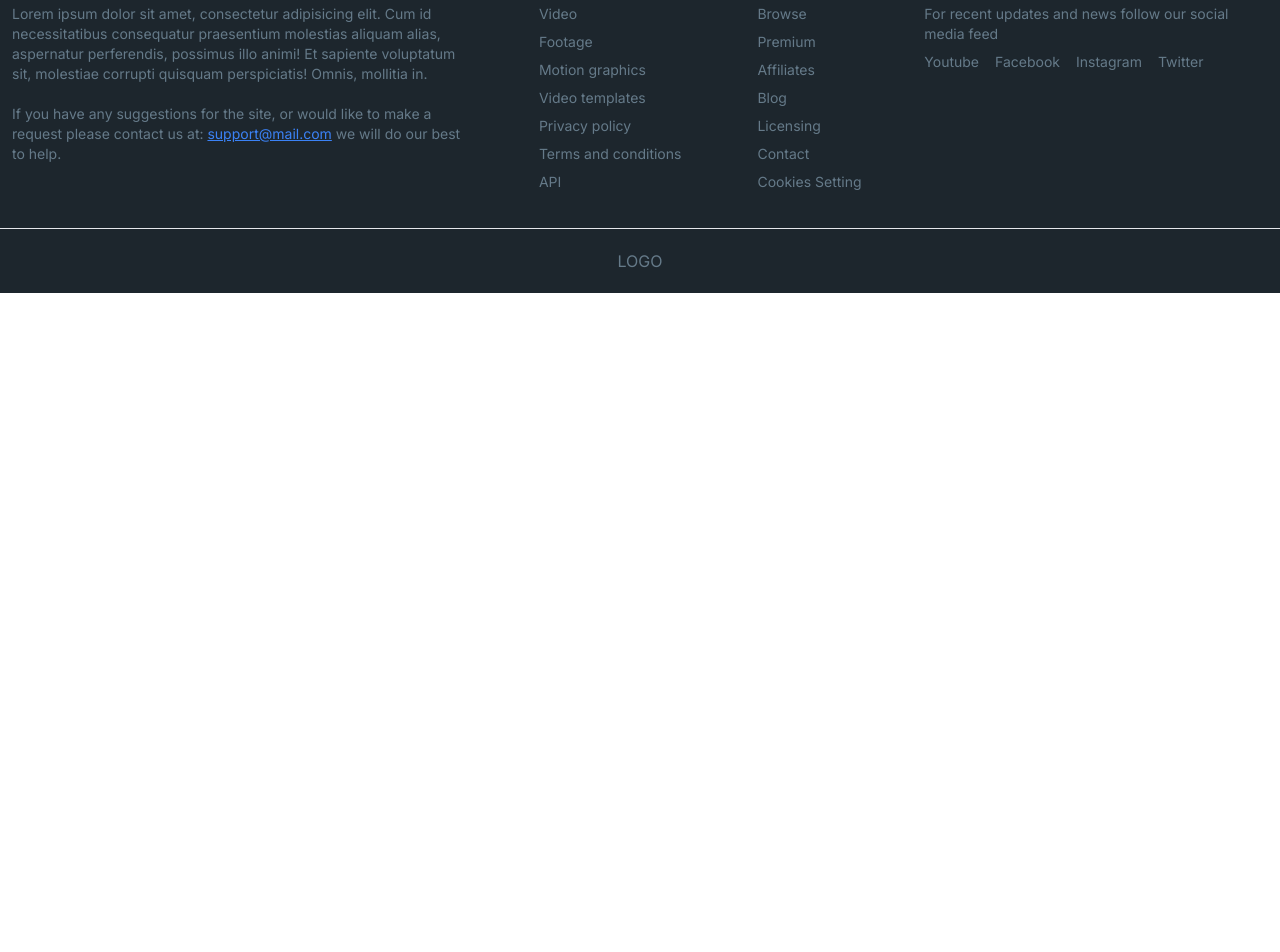
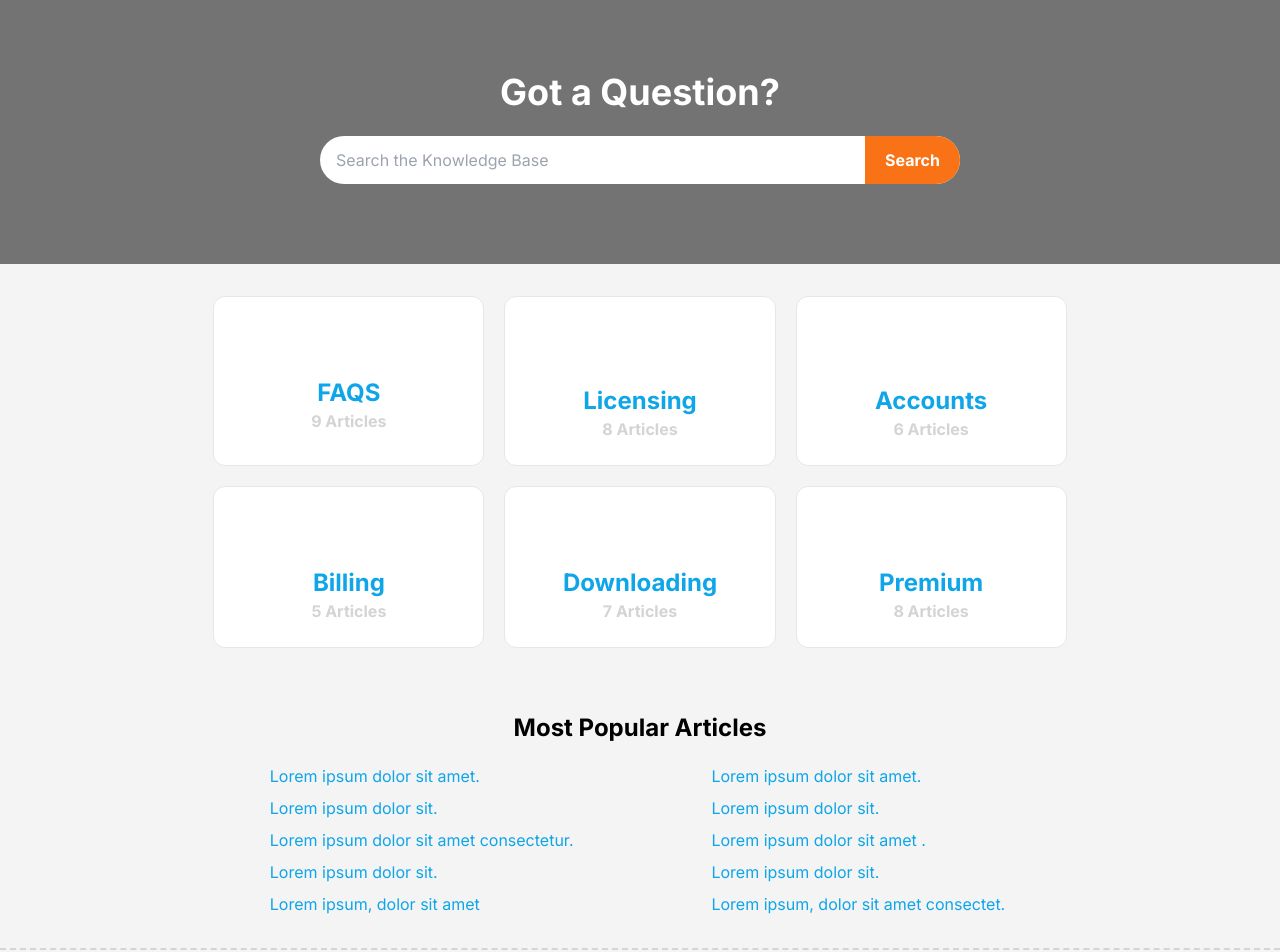
Before and after one commit to itse4elhaam/SoundVid, a Next.js app: page /help in a window 1280 px wide. Shown: the part 560-1512 px from the top of the page. Before the commit the page ends 853 px from the top, so only its background shows below. Built offline with nearby package versions, Linux system fonts and the light colour scheme.

Commit message:
help us page

```diff
--- /dev/null
+++ b/src/app/help/layout.tsx
@@ -0,0 +1,28 @@
+import type { Metadata } from "next";
+import { Inter } from "next/font/google";
+import HelpPageFooter from "src/components/Help Page/Footer";
+import HelpPageHeader from "src/components/Help Page/Header";
+
+
+const inter = Inter({ subsets: ["latin"] });
+
+export const metadata: Metadata = {
+	title: "Get Help",
+	description: "Stuck? Search our knowledge base!",
+};
+
+export default function RootLayout({
+	children,
+}: {
+	children: React.ReactNode;
+}) {
+	return (
+		<html lang="en">
+			<body className={inter.className}>
+				<HelpPageHeader />
+				{children}
+                <HelpPageFooter />
+			</body>
+		</html>
+	);
+}
--- a/src/app/help/page.tsx
+++ b/src/app/help/page.tsx
@@ -1,6 +1,146 @@
+import Link from "next/link";
 
-export default function page() {
-  return (
-    <div>Help Page</div>
-  )
+export default function HelpPage() {
+	return (
+		<main>
+			<div className="flex justify-center bg-neutral-500 py-20">
+				<div className="align-center flex flex-col justify-center space-y-6 text-center md:w-3/6">
+					<h1 className="text-4xl font-bold text-white">
+						Got a Question?
+					</h1>
+					<div className="flex justify-between rounded-3xl bg-white">
+						<input
+							className="flex-1 bg-transparent px-4 py-3 text-sm text-zinc-500 outline-none sm:text-base"
+							type="text"
+							placeholder="Search the Knowledge Base"
+						/>
+						<button className="rounded-r-3xl bg-orange-500 text-sm px-5 sm:text-base font-bold text-white outline-none">
+							Search
+						</button>
+					</div>
+				</div>
+			</div>
+			<section className="flex justify-center bg-zinc-100 pb-16 pt-8">
+				<div className="grid w-5/6 grid-cols-1 gap-5 sm:grid-cols-2 md:w-4/5 lg:w-2/3 lg:grid-cols-3">
+					<Link
+						href={"/"}
+						className="group flex flex-col items-center justify-end rounded-xl border bg-white pb-8 hover:bg-sky-500"
+					>
+						<h2 className="pt-20 text-xl font-bold text-sky-500 md:text-2xl group-hover:text-white">
+							FAQS
+						</h2>
+						<p className="font-bold text-neutral-300">9 Articles</p>
+					</Link>
+					<Link
+						href={"/"}
+						className="group flex flex-col items-center justify-end rounded-xl border bg-white pb-6 hover:bg-sky-500"
+					>
+						<h2 className="pt-20 text-xl font-bold text-sky-500 group-hover:text-white md:text-2xl ">
+							Licensing
+						</h2>
+						<p className="font-bold text-neutral-300">8 Articles</p>
+					</Link>
+					<Link
+						href={"/"}
+						className="group flex flex-col items-center justify-end rounded-xl border bg-white pb-6 hover:bg-sky-500"
+					>
+						<h2 className="pt-20 text-xl font-bold text-sky-500 group-hover:text-white md:text-2xl ">
+							Accounts
+						</h2>
+						<p className="font-bold text-neutral-300">6 Articles</p>
+					</Link>
+					<Link
+						href={"/"}
+						className="group flex flex-col items-center justify-end rounded-xl border bg-white pb-6 hover:bg-sky-500"
+					>
+						<h2 className="pt-20 text-xl font-bold text-sky-500 group-hover:text-white md:text-2xl ">
+							Billing
+						</h2>
+						<p className="font-bold text-neutral-300">5 Articles</p>
+					</Link>
+					<Link
+						href={"/"}
+						className="group flex flex-col items-center justify-end rounded-xl border bg-white pb-6 hover:bg-sky-500"
+					>
+						<h2 className="pt-20 text-xl font-bold text-sky-500 group-hover:text-white md:text-2xl">
+							Downloading
+						</h2>
+						<p className="font-bold text-neutral-300">7 Articles</p>
+					</Link>
+					<Link
+						href={"/"}
+						className="group flex flex-col items-center justify-end rounded-xl border bg-white pb-6 hover:bg-sky-500"
+					>
+						<h2 className="pt-20 text-xl font-bold text-sky-500 group-hover:text-white md:text-2xl">
+							Premium
+						</h2>
+						<p className="font-bold text-neutral-300">8 Articles</p>
+					</Link>
+				</div>
+			</section>
+			<section className="flex  justify-center bg-zinc-100 pb-8">
+				<div className="grid w-5/6 grid-cols-1 gap-5 md:w-4/5 lg:w-2/3  sm:grid-cols-2 ">
+					<div className=" group flex flex-col items-center font-bold text-xl md:text-2xl sm:col-span-2">
+						<h1>Most Popular Articles</h1>
+					</div>
+
+					<ul className="space-y-2  mx-auto text-sky-500">
+						<li>
+							<Link className="hover:underline" href={"/"}>
+								Lorem ipsum dolor sit amet.
+							</Link>
+						</li>
+						<li>
+							<Link className="hover:underline" href={"/"}>
+								Lorem ipsum dolor sit.
+							</Link>
+						</li>
+						<li>
+							<Link className="hover:underline" href={"/"}>
+								Lorem ipsum dolor sit amet consectetur.
+							</Link>
+						</li>
+						<li>
+							<Link className="hover:underline" href={"/"}>
+								Lorem ipsum dolor sit.
+							</Link>
+						</li>
+						<li>
+							<Link className="hover:underline" href={"/"}>
+								Lorem ipsum, dolor sit amet{" "}
+							</Link>
+						</li>
+					</ul>
+
+					<ul className="space-y-2 mx-auto  text-sky-500">
+						<li>
+							<Link className="hover:underline" href={"/"}>
+								Lorem ipsum dolor sit amet.
+							</Link>
+						</li>
+						<li>
+							<Link className="hover:underline" href={"/"}>
+								Lorem ipsum dolor sit.
+							</Link>
+						</li>
+						<li>
+							<Link className="hover:underline" href={"/"}>
+								Lorem ipsum dolor sit amet .
+							</Link>
+						</li>
+						<li>
+							<Link className="hover:underline" href={"/"}>
+								Lorem ipsum dolor sit.
+							</Link>
+						</li>
+						<li>
+							<Link className="hover:underline" href={"/"}>
+								Lorem ipsum, dolor sit amet consectet.
+							</Link>
+						</li>
+					</ul>
+				</div>
+			</section>
+		</main>
+	);
 }
--- a/src/app/layout.tsx
+++ b/src/app/layout.tsx
@@ -2,7 +2,7 @@ import './globals.css'
 import type { Metadata } from 'next'
 import { Inter } from 'next/font/google'
 import Footer from 'src/components/footer'
-import Header from 'src/components/header/Header'
+import Header from 'src/components/Home Page/header/Header'
 
 const inter = Inter({ subsets: ['latin'] })
 
--- a/src/components/About.tsx
+++ b/src/components/About.tsx
@@ -1,5 +1,39 @@
 export default function About(){
     return (
-        <div className="">About</div>
-    )
+		<section className="w-11/12 mx-auto mt-8 mb-8">
+			<h2 className="flex justify-center text-2xl font-bold mb-9 md:text-3xl lg:text-4xl">
+				About Us
+			</h2>
+			<div className="flex flex-col lg:flex-row rounded-xl justify-center align-center border">
+				<div className="lg:w-2/4 hidden lg:block bg-gray-500">
+				</div>
+				<div className="lg:w-2/4">
+					<p className="p-6 text- text-gray-800">
+						Lorem ipsum dolor sit amet consectetur adipisicing elit.
+						Maxime, magnam?Lorem ipsum dolor sit amet consectetur
+						adipisicing elit. Qui, quaerat. Lorem ipsum dolor sit
+						amet consectetur adipisicing elit. Molestiae, commodi?{" "}
+						<br />
+						<br />
+						Lorem ipsum dolor sit amet consectetur adipisicing elit.
+						Iusto voluptatum in explicabo error velit vel maxime
+						modi tempore neque non ullam placeat delectus natus.
+						Lorem ipsum dolor sit, amet consectetur adipisicing
+						elit. Incidunt, mollitia? Lorem ipsum dolor sit amet
+						consectetur adipisicing elit. Dicta, non? Lorem ipsum
+						dolor sit amet consectetur adipisicing elit. Dolorem,
+						non!
+						<br />
+						<br />
+						Lorem ipsum dolor sit amet consectetur adipisicing elit.
+						Ut perspiciatis quia, cupiditate eaque mollitia quod
+						facilis enim libero, non ducimus itaque aliquam,
+						adipisci minima? Voluptatum. Lorem ipsum dolor sit amet.
+						Lorem ipsum dolor sit amet consectetur adipisicing elit.
+						Consectetur. lorem10
+					</p>
+				</div>
+			</div>
+		</section>
+	);
 }
--- /dev/null
+++ b/src/components/Help Page/Footer.tsx
@@ -0,0 +1,4 @@
+
+export default function HelpPageFooter() {
+  return <footer className="border-t-2 border-gray-300 bg-zinc-100 border-dashed py-14 grid place-content-center">© Videvo.net {new Date().getFullYear()}. Powered by TrueDevs</footer>;
+}
--- /dev/null
+++ b/src/components/Help Page/Header.tsx
@@ -0,0 +1,19 @@
+import Link from 'next/link';
+
+export default function HelpPageHeader() {
+  return (
+		<header className="flex justify-end px-4 py-6">
+			<nav className="space-x-8">
+				<Link className="font-bold hover:text-sky-500" href={"/"}>
+					Home
+				</Link>
+				<Link
+					className="rounded border border-neutral-400 p-2 font-bold text-sky-500 hover:border-sky-500 hover:bg-sky-500 hover:text-white"
+					href={"/"}
+				>
+					Contact
+				</Link>
+			</nav>
+		</header>
+  );
+}
```
Also changed, not shown: src/components/Home Page/header/DropDown.tsx (renamed from src/components/header/DropDown.tsx), src/components/Home Page/header/Header.tsx (renamed from src/components/header/Header.tsx), src/components/Home Page/header/HeaderContent.tsx (renamed from src/components/header/HeaderContent.tsx), src/components/Home Page/header/NavBar.tsx (renamed from src/components/header/NavBar.tsx), 1 other file (tests, documents, lock files or other folders).
